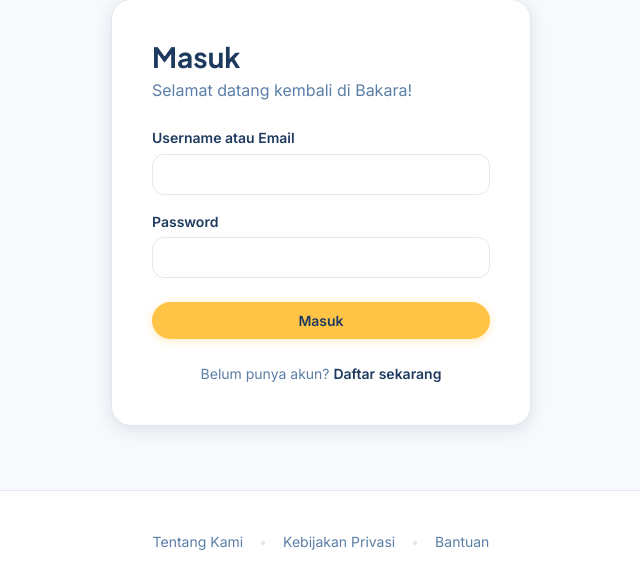
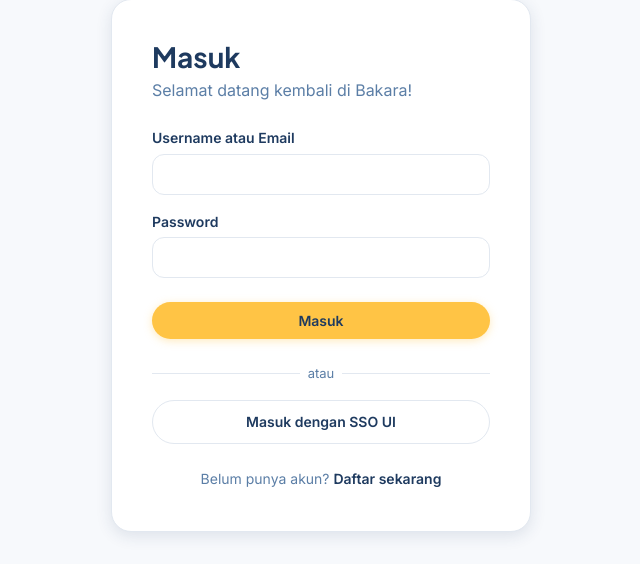
Before and after one commit to kelompok-7-pbp-c/Bakara, a Django app: page /auth/login/ in a window 1280 px wide. Shown: the part 137-701 px from the top of the page, without its empty margins (319-959 px from the left). Run offline with Django 5.2, Linux system fonts and the light colour scheme.

Commit message:
menambahkan login dengan SSO UI di halaman masuk

```diff
--- a/authentication/urls.py
+++ b/authentication/urls.py
@@ -1,10 +1,11 @@
 from django.urls import path
-from authentication.views import register, login_user, logout_user
+from authentication.views import register, login_user, login_sso, logout_user
 
 app_name = 'authentication'
 
 urlpatterns = [
     path('register/', register, name='register'),
     path('login/', login_user, name='login'),
+    path('login/sso/', login_sso, name='login_sso'),
     path('logout/', logout_user, name='logout'),
 ]
--- a/authentication/views.py
+++ b/authentication/views.py
@@ -1,5 +1,8 @@
+from cas import CASClient
+from django.conf import settings
 from django.contrib import messages
 from django.contrib.auth import login, logout
+from django.contrib.auth.models import User
 from django.shortcuts import redirect, render
 from django.utils.http import url_has_allowed_host_and_scheme
 from django.views.decorators.http import require_POST
@@ -43,6 +46,56 @@ def login_user(request):
     return render(request, 'login.html', {'form': form, 'next': _safe_next_url(request)})
 
 
+def _sso_client(request):
+    # Service URL harus sama persis saat redirect ke CAS dan saat verifikasi ticket
+    scheme = 'https' if request.is_secure() or settings.SSO_UI_FORCE_SERVICE_HTTPS else 'http'
+    service_url = f'{scheme}://{request.get_host()}{request.path}'
+    return CASClient(version=2, service_url=service_url, server_url=settings.SSO_UI_URL)
+
+
+def _get_or_create_sso_user(sso_username):
+    username = sso_username.lower()
+    email = f'{username}@ui.ac.id'
+
+    # Akun yang sudah daftar manual dengan email UI yang sama langsung ditautkan
+    user = User.objects.filter(email__iexact=email).first()
+    if user:
+        return user
+
+    # Hindari mengambil alih akun lain yang kebetulan memakai username yang sama
+    candidate, suffix = username, 1
+    while User.objects.filter(username__iexact=candidate).exists():
+        candidate = f'{username}{suffix}'
+        suffix += 1
+
+    user = User(username=candidate, email=email)
+    user.set_unusable_password()
+    user.save()
+    return user
+
+
+def login_sso(request):
+    if request.user.is_authenticated:
+        return redirect('main:show_beranda')
+
+    client = _sso_client(request)
+    ticket = request.GET.get('ticket')
+
+    if not ticket:
+        request.session['sso_next'] = _safe_next_url(request)
+        return redirect(client.get_login_url())
+
+    sso_username, _attributes, _ = client.verify_ticket(ticket)
+    if not sso_username:
+        messages.error(request, 'Login SSO UI gagal. Silakan coba lagi.')
+        return redirect('authentication:login')
+
+    user = _get_or_create_sso_user(sso_username)
+    login(request, user, backend='django.contrib.auth.backends.ModelBackend')
+    messages.success(request, f'Selamat datang, {user.username}!')
+    return redirect(request.session.pop('sso_next', None) or 'main:show_beranda')
+
+
 @require_POST
 def logout_user(request):
     logout(request)
--- a/bakara/settings.py
+++ b/bakara/settings.py
@@ -150,3 +150,7 @@ DEFAULT_AUTO_FIELD = 'django.db.models.BigAutoField'
 LOGIN_URL = 'authentication:login'
 LOGIN_REDIRECT_URL = 'main:show_beranda'
 LOGOUT_REDIRECT_URL = 'main:show_beranda'
+
+# SSO UI (CAS)
+SSO_UI_URL = 'https://sso.ui.ac.id/cas2/'
+SSO_UI_FORCE_SERVICE_HTTPS = PRODUCTION
--- a/requirements.txt
+++ b/requirements.txt
@@ -2,6 +2,7 @@ asgiref==3.12.1
 Django==5.2.17
 gunicorn==26.2.0
 psycopg2-binary==2.9.13
+python-cas==1.7.2
 python-dotenv==1.2.3
 sqlparse==0.6.0
 tzdata==2026.4
--- a/static/css/style.css
+++ b/static/css/style.css
@@ -618,6 +618,24 @@ ol {
     color:       var(--color-primary);
 }
 
+/* Pemisah "atau" antara form login dan tombol SSO */
+.auth-divider {
+    display:     flex;
+    align-items: center;
+    gap:         var(--spacing-sm);
+    margin:      var(--spacing-lg) 0 var(--spacing-sm);
+    font-size:   13px;
+    color:       var(--color-secondary);
+}
+
+.auth-divider::before,
+.auth-divider::after {
+    content:          '';
+    flex:             1;
+    height:           1px;
+    background-color: var(--color-border);
+}
+
 /* Tombol Keluar di navbar (form POST, tampil seperti link) */
 .nav-logout-form {
     display: inline;
--- a/templates/login.html
+++ b/templates/login.html
@@ -31,6 +31,10 @@
             <button type="submit" class="btn btn-primary btn-block">Masuk</button>
         </form>
 
+        <div class="auth-divider"><span>atau</span></div>
+
+        <a href="{% url 'authentication:login_sso' %}{% if next %}?next={{ next|urlencode }}{% endif %}" class="btn btn-ghost btn-block">Masuk dengan SSO UI</a>
+
         <p class="auth-switch">Belum punya akun? <a href="{% url 'authentication:register' %}">Daftar sekarang</a></p>
     </div>
 </div>
```
